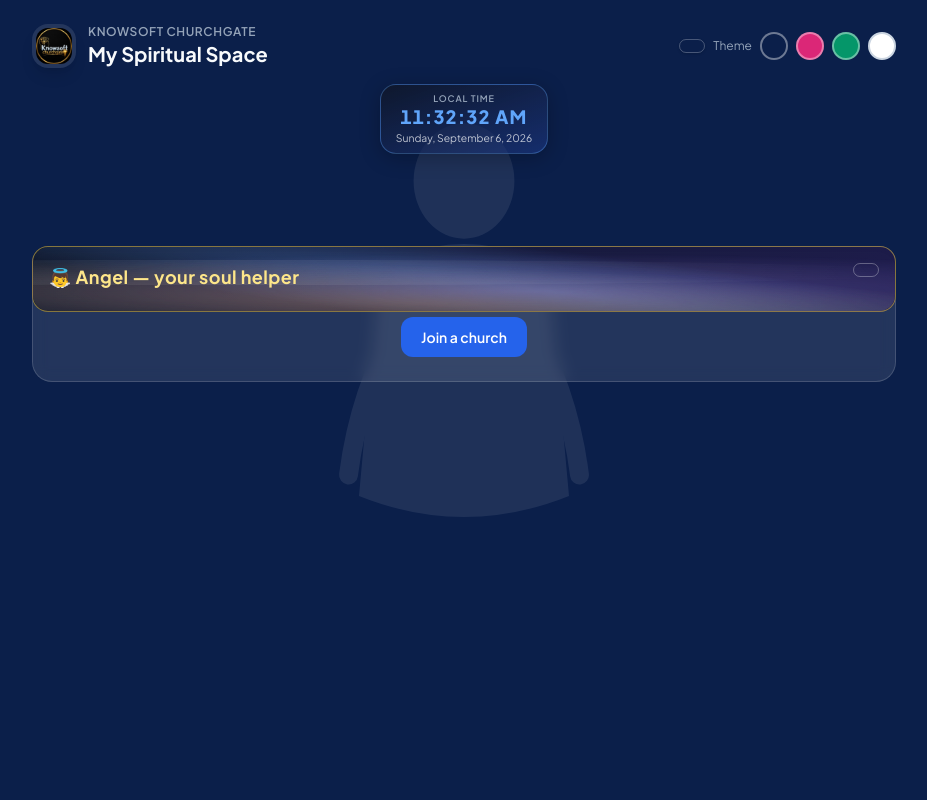
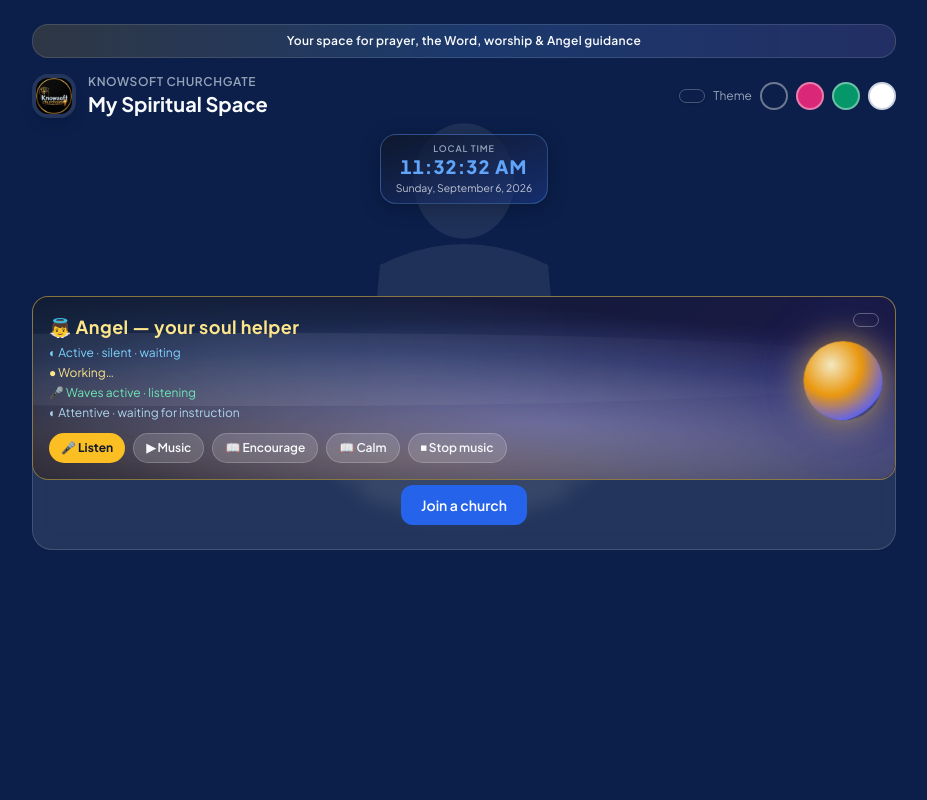
Before and after one commit to KnowsoftCloudAir/OneChurchgate, a Python web app: template app/templates/members/portal.html in a window 1280 px wide. Shown: the whole page, without its empty margins (176-1103 px from the left). Run offline with Jinja, Linux system fonts and the light colour scheme; the template is opened without the code that fills it, so the values that code supplies are empty; some libraries are stand-ins or nearby versions.

Commit message:
Add files via upload

```diff
--- a/app/templates/members/portal.html
+++ b/app/templates/members/portal.html
@@ -296,6 +296,11 @@
   <div class="pray-watermark" aria-hidden="true"></div>
 
   <div class="relative z-10 max-w-4xl mx-auto px-4 py-6 pb-16">
+    <div class="member-hero-strip mb-4 rounded-2xl px-4 py-2 text-center text-xs font-semibold tracking-wide"
+         style="background:linear-gradient(90deg,rgba(251,191,36,0.15),rgba(96,165,250,0.2),rgba(167,139,250,0.15));border:1px solid rgba(255,255,255,0.12)">
+      Your space for prayer, the Word, worship &amp; Angel guidance
+    </div>
+
     <header class="flex flex-wrap items-center justify-between gap-3 mb-4">
       <div class="flex items-center gap-3 min-w-0">
         <img src="/static/icons/icon-192.png" alt="Knowsoft Churchgate"
@@ -345,7 +350,8 @@
           <p class="text-xs ms-muted mt-1" x-text="angel.status || 'Tap Angel above to turn on.'"></p>
           <p class="text-xs text-sky-300 mt-1" x-show="angel.enabled && !angel.busy">◐ Active · silent · waiting</p>
           <p class="text-xs text-amber-200 mt-1" x-show="angel.busy">● Working…</p>
-          <p class="text-xs text-emerald-300 mt-1" x-show="angel.listening && !angel.busy">🎤 Mic open</p>
+          <p class="text-xs text-emerald-300 mt-1" x-show="angel.enabled && angel.listening && !angel.busy">🎤 Waves active · listening</p>
+          <p class="text-xs text-sky-200/90 mt-1" x-show="angel.enabled && !angel.listening && !angel.busy">◐ Attentive · waiting for instruction</p>
         </div>
         <button type="button" @click="toggleAngel()"
                 class="shrink-0 px-3 py-1.5 rounded-full text-xs font-bold border border-white/30"
@@ -585,10 +591,10 @@
         <h2 class="font-bold text-lg mb-2">Testimonies</h2>
         <a href="/testimonies" class="ms-btn inline-block px-4 py-2 text-sm">Open testimony wall →</a>
       </section>
-      <section id="music" class="ms-card p-5 w-full">
+      <section id="music" class="ms-card p-5 w-full" style="min-height:24rem">
         <h2 class="font-bold text-lg mb-1">Music</h2>
         <p class="text-xs ms-muted mb-3">Church playlist and general inspiration — side by side</p>
-        <div class="grid grid-cols-1 md:grid-cols-2 gap-3 w-full">
+        <div class="grid grid-cols-1 md:grid-cols-2 gap-3 w-full items-stretch">
           <div class="rounded-2xl bg-black/25 border border-white/10 p-3 flex flex-col">
             <p class="text-sm font-semibold mb-1">① Church music</p>
             <p class="text-xs ms-muted mb-2">From your church only</p>
@@ -641,7 +647,7 @@
     </div>
 
 
-            <section id="subscription" class="ms-card p-5 mb-5">
+            <section id="subscription" class="ms-card p-5 mb-5" style="min-height:24rem">
       <div class="flex flex-wrap justify-between gap-2 items-start mb-4">
         <div>
           <h2 class="font-bold text-lg">My subscription</h2>
@@ -962,7 +968,8 @@ function memberHub() {
           else alert(s.label);
           this.scheduleAlarms();
         }, next - now));
-
+      });
+    },
 
     initAngel() {
       const SR = window.SpeechRecognition || window.webkitSpeechRecognition;
@@ -1022,7 +1029,7 @@ function memberHub() {
       if (this.angel.enabled) {
         if (!this.angel.recognition) this.initAngel();
         this.angel.busy = false;
-        this.angel.status = 'Angel is on — silent and waiting for your instruction.';
+        this.angel.status = 'Waves active — Angel is on, silent, and attentive. Speak anytime.';
         this.angelSpeak('Angel is on and waiting.', true);
         try {
           fetch('/member/api/log', {
@@ -1292,6 +1299,14 @@ function memberHub() {
     },
 
     async loadMusicLinks() {
+      const defaults = [
+        { id: '36hkGeb7r5E', title: 'Angel lift – worship' },
+        { id: 'pVtjDcROtQ4', title: 'Soul lift – praise' },
+        { id: 'DXDGE_lRI0E', title: 'Build My Life – Pat Barrett' },
+        { id: 'y4REuiYL1Vo', title: 'Way Maker – Leeland' },
+        { id: 'Cqx86lbnFIQ', title: 'Goodness of God – Bethel' },
+        { id: '0DsuyIRY2L0', title: 'What A Beautiful Name' },
+      ];
       try {
         const r = await fetch('/api/music-links', { credentials: 'same-origin' });
         if (!r.ok) throw new Error('HTTP ' + r.status);
@@ -1300,24 +1315,29 @@ function memberHub() {
           this.musicList = data.filter(x => x && x.id);
           this.churchMusicList = [];
         } else {
-          this.musicList = (data.platform || data.all || []).filter(x => x && x.id);
+          this.musicList = (data.platform || []).filter(x => x && x.id);
           this.churchMusicList = (data.church || []).filter(x => x && x.id);
+          if (!this.musicList.length && data.all) this.musicList = data.all.filter(x => x && x.id);
         }
-        if (this.churchMusicList.length && !this.churchMusic.id)
-          this.churchMusic.id = this.churchMusicList[0].id;
-        if (this.musicList.length && !this.music.id)
-          this.music.id = this.musicList[0].id;
       } catch (e) {
         console.warn('music links', e);
         this.musicList = [];
         this.churchMusicList = [];
       }
-      if (!this.churchMusicList.length && !this.musicList.length) {
+      // Always ensure a usable general list
+      if (!this.musicList.length) this.musicList = defaults.slice();
+      else {
+        const ids = new Set(this.musicList.map(m => m.id));
+        defaults.forEach(d => { if (!ids.has(d.id)) this.musicList.push(d); });
+      }
+      if (!this.churchMusicList.length) {
         this.churchMusicList = [
-          { id: '36hkGeb7r5E', title: 'Angel lift – worship (default)' },
-          { id: 'pVtjDcROtQ4', title: 'Soul lift – praise (default)' },
+          { id: '36hkGeb7r5E', title: 'Church – Angel lift' },
+          { id: 'pVtjDcROtQ4', title: 'Church – Soul lift' },
         ];
       }
+      if (!this.churchMusic.id) this.churchMusic.id = this.churchMusicList[0].id;
+      if (!this.music.id) this.music.id = this.musicList[0].id;
     },
     async fetchRef(ref) {
       const r = await fetch('https://bible-api.com/' + encodeURIComponent(ref) + '?translation=' + (this.bible.version||'kjv'));
@@ -1434,6 +1454,7 @@ function memberHub() {
     },
   };
 }
+window.memberHub = memberHub;
 </script>
 
 
```
